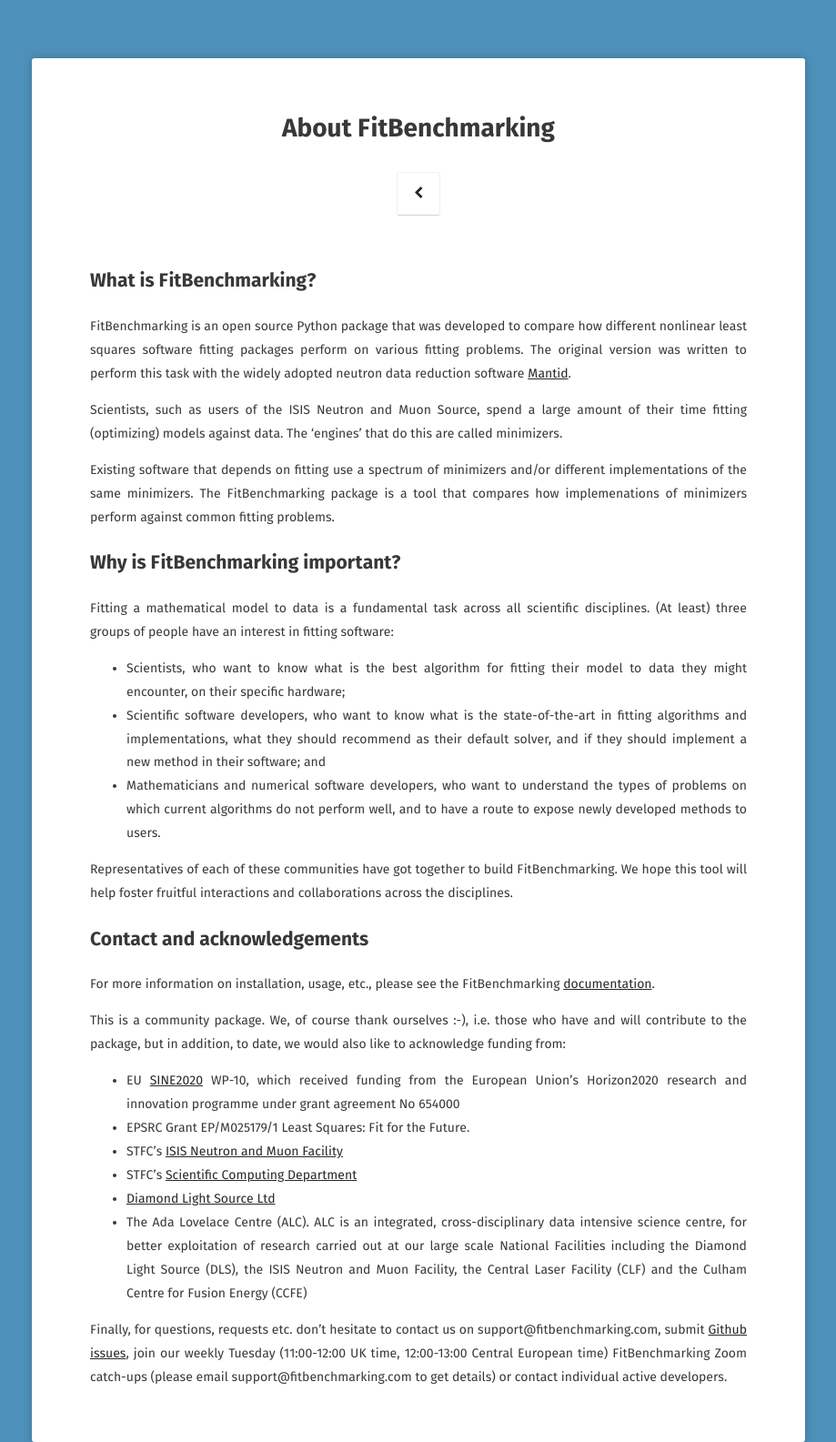
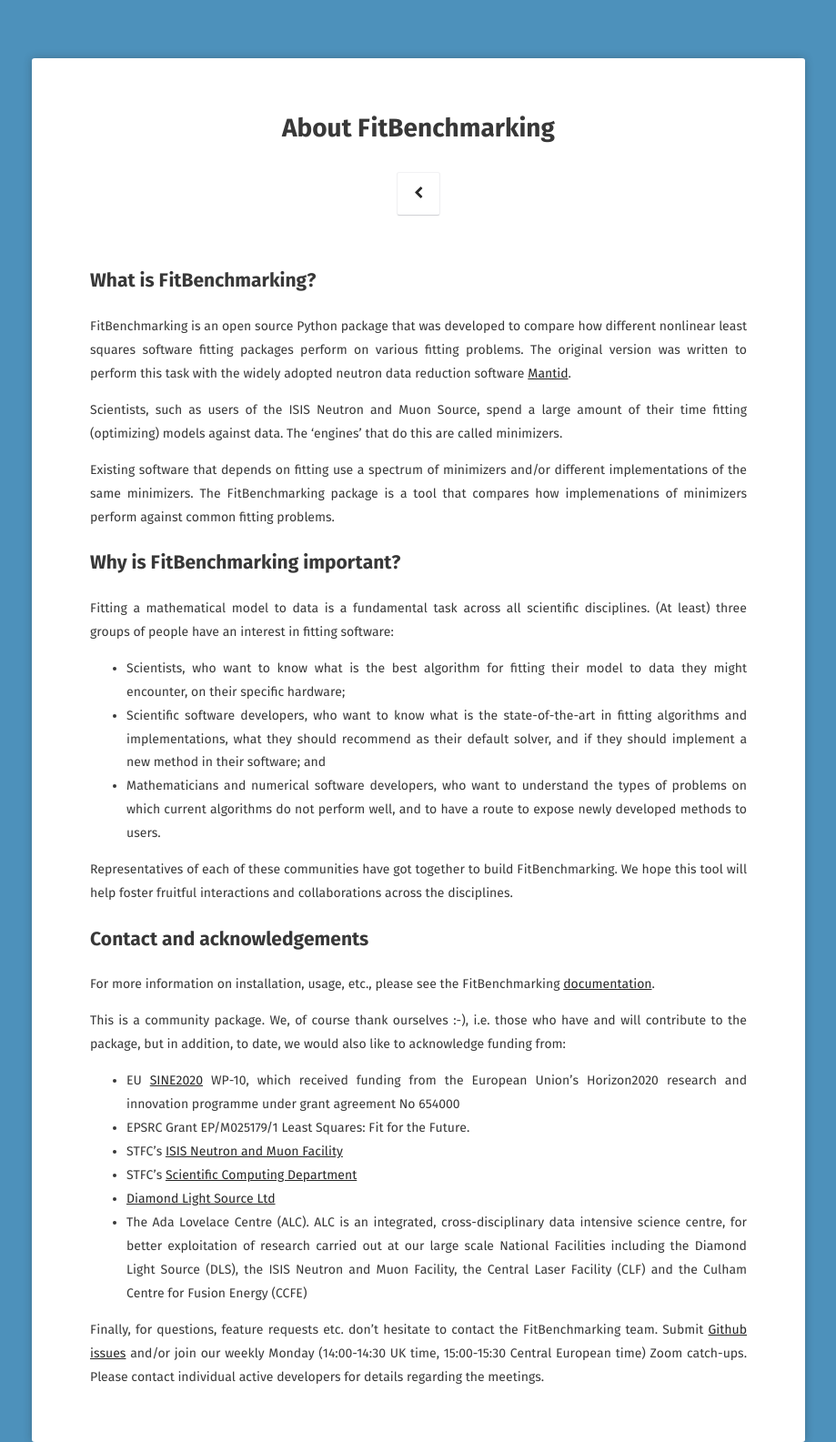
Before and after one commit to fitbenchmarking/fitbenchmarking.github.io, a Jekyll site: the page built from about/index.md, in a window 1280 px wide. Shown: the whole page at 91% size, without its empty margins (180-1099 px from the left). Built offline with Jekyll 4.4.1, drawn with Linux system fonts in a browser that asks for light colours; some web fonts are replaced.

Commit message:
Removed the support email from the about page

```diff
--- a/about/index.md
+++ b/about/index.md
@@ -2,7 +2,7 @@
 layout: page
 title: About FitBenchmarking
 tags: [about]
-date: 2021-10-05
+date: 2024-11-14
 comments: false
 ---
 
@@ -35,4 +35,4 @@ This is a community package. We, of course thank ourselves :-), i.e. those who h
 * [Diamond Light Source Ltd](https://www.diamond.ac.uk)
 * The Ada Lovelace Centre (ALC). ALC is an integrated, cross-disciplinary data intensive science centre, for better exploitation of research carried out at our large scale National Facilities including the Diamond Light Source (DLS), the ISIS Neutron and Muon Facility, the Central Laser Facility (CLF) and the Culham Centre for Fusion Energy (CCFE)
 
-Finally, for questions, requests etc. don’t hesitate to contact us on support@fitbenchmarking.com, submit [Github issues](https://github.com/fitbenchmarking/fitbenchmarking/issues), join our weekly Tuesday (11:00-12:00 UK time, 12:00-13:00 Central European time) FitBenchmarking Zoom catch-ups (please email support@fitbenchmarking.com to get details) or contact individual active developers.
+Finally, for questions, feature requests etc. don’t hesitate to contact the FitBenchmarking team. Submit [Github issues](https://github.com/fitbenchmarking/fitbenchmarking/issues) and/or join our weekly Monday (14:00-14:30 UK time, 15:00-15:30 Central European time) Zoom catch-ups. Please contact individual active developers for details regarding the meetings.
```
